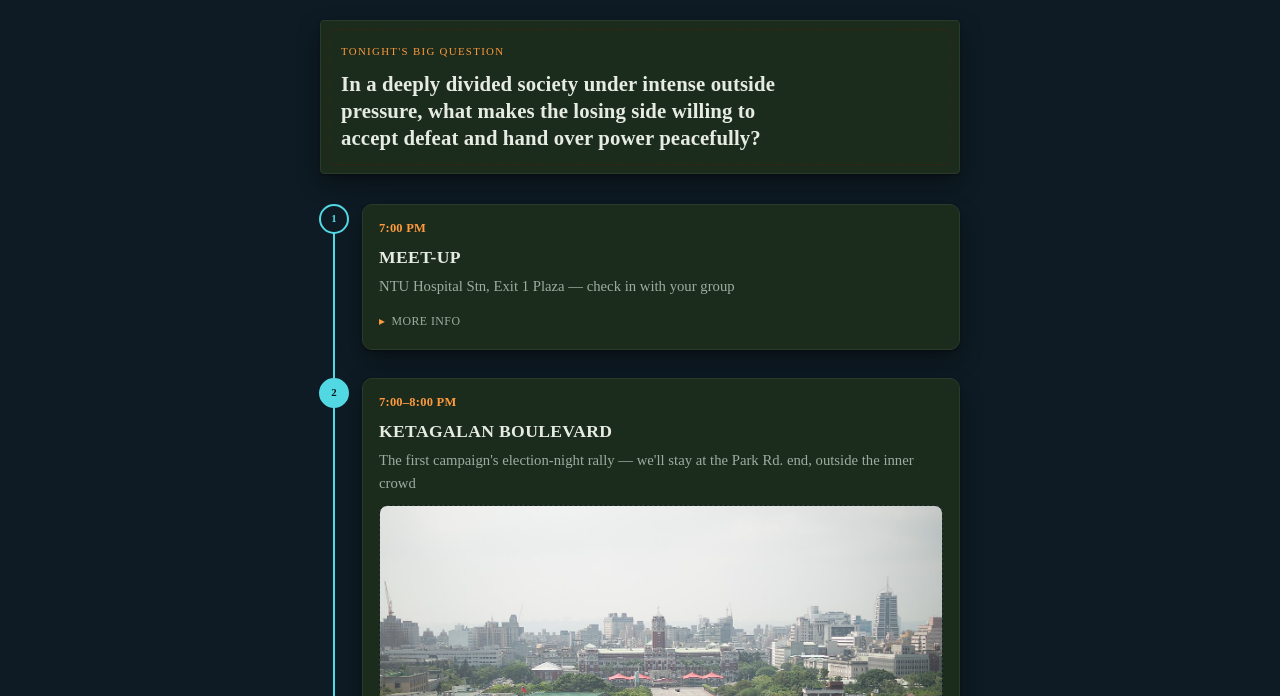
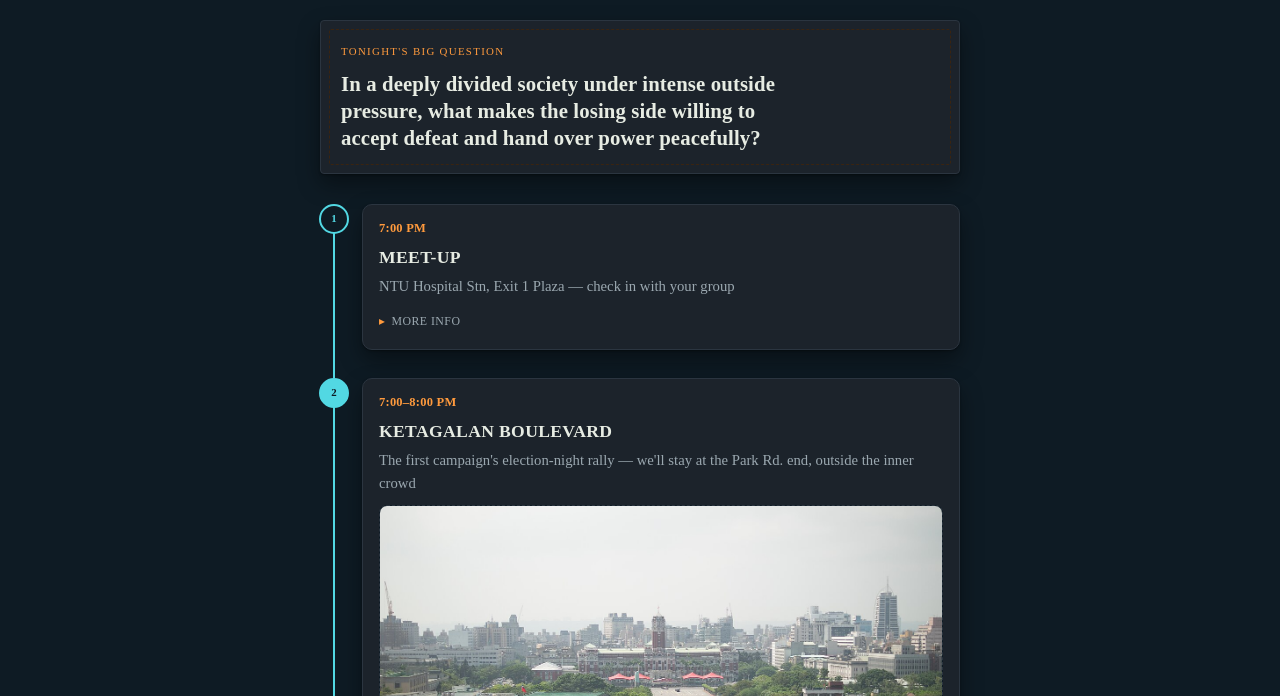
Before and after one commit to PeterPanTW/election-eve-walk, a plain HTML site: page index.html in a window 1280 px wide. Shown: the part 104-800 px from the top of the page. Drawn offline with Linux system fonts and the dark colour scheme.

Commit message:
Switch dark-mode card background to neutral charcoal-blue

```diff
--- a/index.html
+++ b/index.html
@@ -20,9 +20,9 @@
   @media (prefers-color-scheme: dark){
     :root:not([data-theme="light"]){
       --bg:#0E1B24;
-      --surface:#1B2B1C;
+      --surface:#1C232B;
       --ink:#E7ECE3;
-      --ink-soft:#9BAFA0;
+      --ink-soft:#9BA8B0;
       --accent:#FF9A3D;
       --accent-soft:#3A2410;
       --accent-ink:#FFD8A8;
@@ -30,16 +30,16 @@
       --cover-bg:#225378;
       --cover-ink:#FFFFFF;
       --cover-emphasis:#FFD000;
-      --line:#2A3B2C;
+      --line:#2B3540;
       --hollow:#0E1B24;
       --shadow:0 1px 2px rgba(0,0,0,0.35), 0 10px 22px rgba(0,0,0,0.4);
     }
   }
   :root[data-theme="dark"]{
     --bg:#0E1B24;
-    --surface:#1B2B1C;
+    --surface:#1C232B;
     --ink:#E7ECE3;
-    --ink-soft:#9BAFA0;
+    --ink-soft:#9BA8B0;
     --accent:#FF9A3D;
     --accent-soft:#3A2410;
     --accent-ink:#FFD8A8;
@@ -47,7 +47,7 @@
     --cover-bg:#225378;
     --cover-ink:#FFFFFF;
     --cover-emphasis:#FFD000;
-    --line:#2A3B2C;
+    --line:#2B3540;
     --hollow:#0E1B24;
     --shadow:0 1px 2px rgba(0,0,0,0.35), 0 10px 22px rgba(0,0,0,0.4);
   }
```
